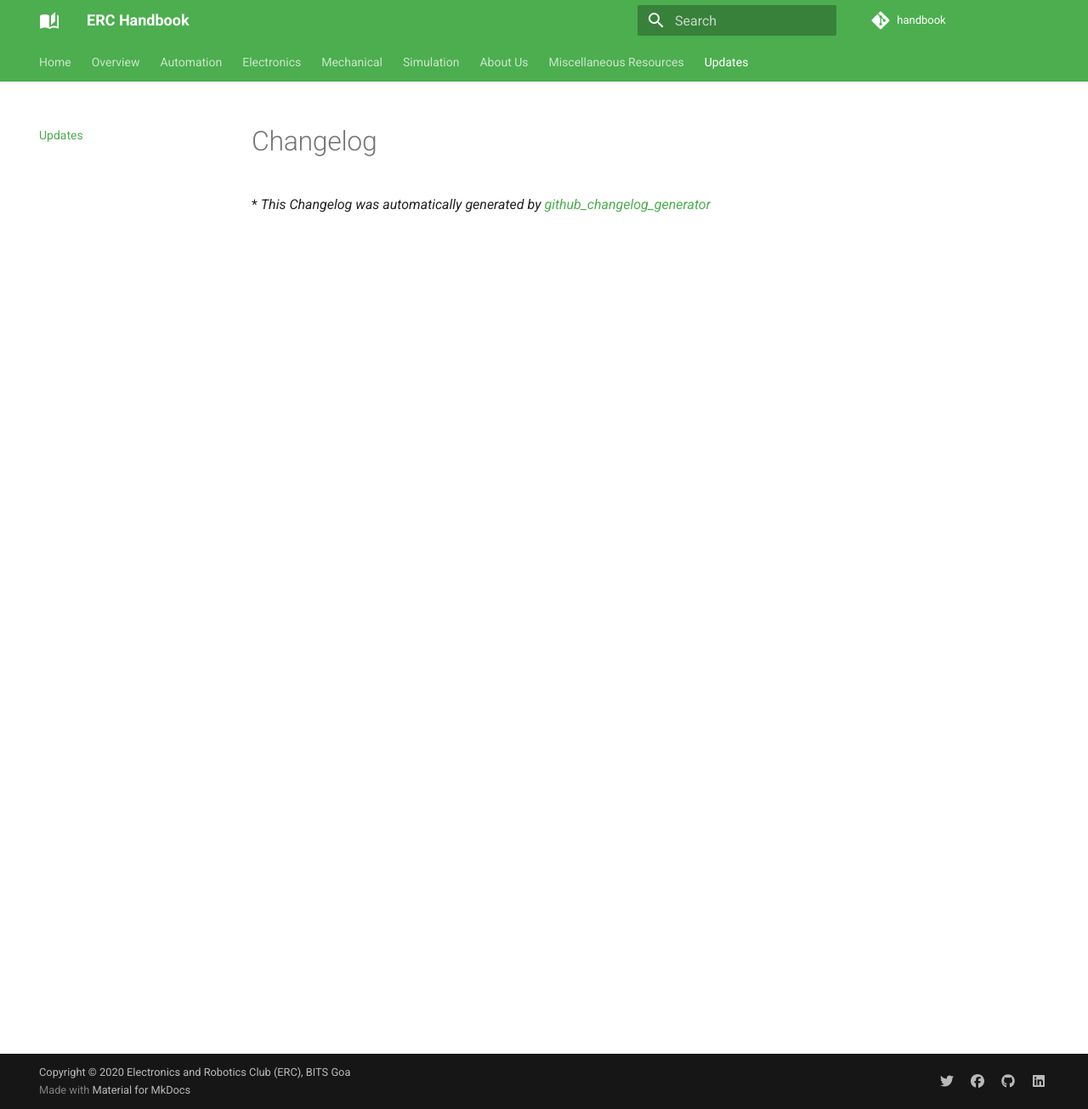
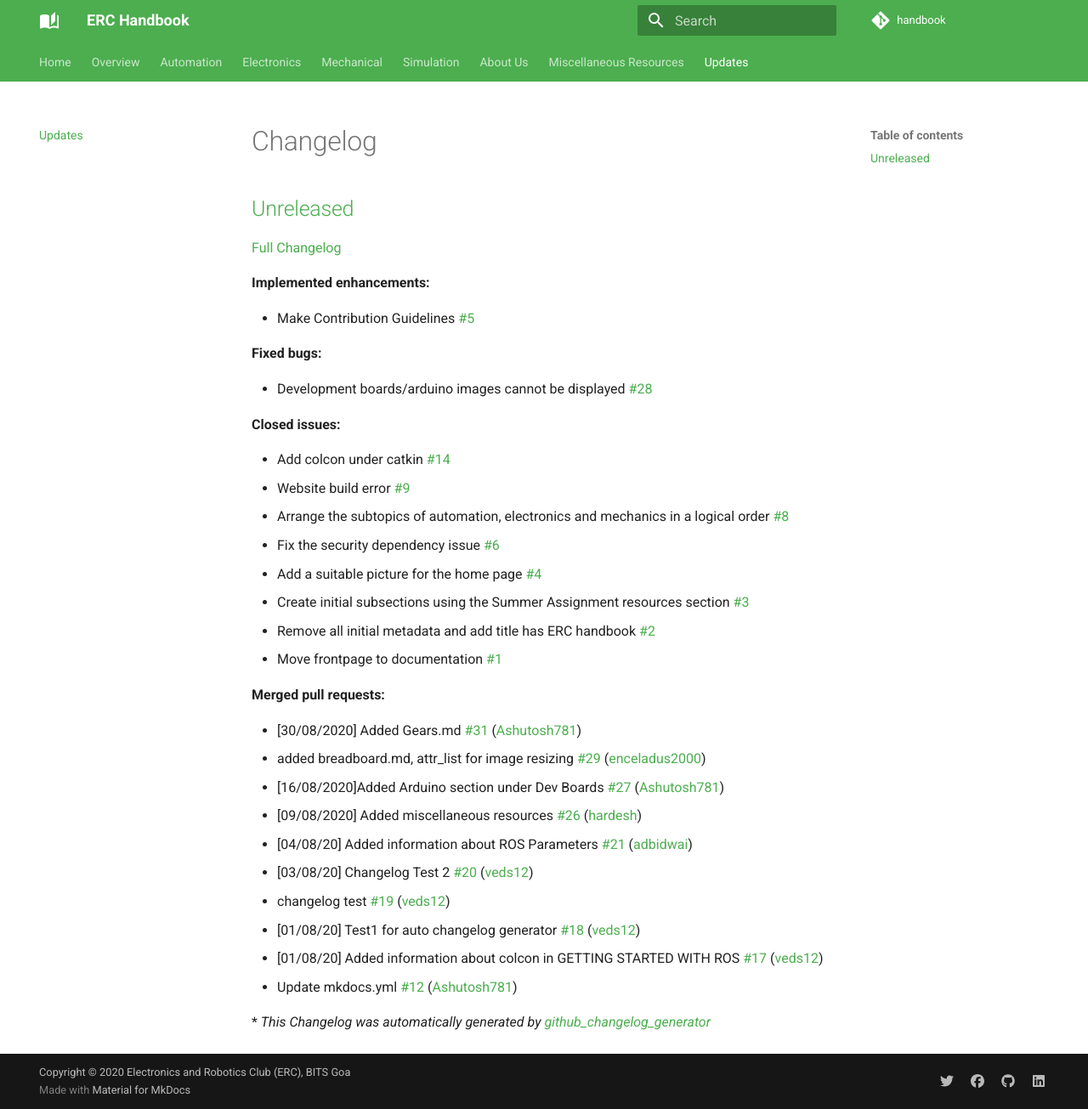
Before and after one commit to ERC-BPGC/handbook, an MkDocs documentation site: the page built from docs/CHANGELOG.md, in a window 1280 px wide and 1305 px high. Shown: the whole window at 85% size. Built offline with MkDocs 1.6.1 and Material for MkDocs 9.7.7, drawn with Linux system fonts in a browser that asks for light colours; comment, search, counter and statistics services are not loaded.

Commit message:
Updated CHANGELOG.md

```diff
--- a/docs/CHANGELOG.md
+++ b/docs/CHANGELOG.md
@@ -1,4 +1,40 @@
 # Changelog
+
+## [Unreleased](https://github.com/ERC-BPGC/handbook/tree/HEAD)
+
+[Full Changelog](https://github.com/ERC-BPGC/handbook/compare/ef9957bc9c7386b7735728f7016ccb5eb2a81e79...HEAD)
+
+**Implemented enhancements:**
+
+- Make Contribution Guidelines [\#5](https://github.com/ERC-BPGC/handbook/issues/5)
+
+**Fixed bugs:**
+
+- Development boards/arduino images cannot be displayed [\#28](https://github.com/ERC-BPGC/handbook/issues/28)
+
+**Closed issues:**
+
+- Add colcon under catkin [\#14](https://github.com/ERC-BPGC/handbook/issues/14)
+- Website build error [\#9](https://github.com/ERC-BPGC/handbook/issues/9)
+- Arrange the subtopics of automation, electronics and mechanics in a logical order [\#8](https://github.com/ERC-BPGC/handbook/issues/8)
+- Fix the security dependency issue [\#6](https://github.com/ERC-BPGC/handbook/issues/6)
+- Add a suitable picture for the home page [\#4](https://github.com/ERC-BPGC/handbook/issues/4)
+- Create initial subsections using the Summer Assignment resources section [\#3](https://github.com/ERC-BPGC/handbook/issues/3)
+- Remove all initial metadata and add title has ERC handbook [\#2](https://github.com/ERC-BPGC/handbook/issues/2)
+- Move frontpage to documentation [\#1](https://github.com/ERC-BPGC/handbook/issues/1)
+
+**Merged pull requests:**
+
+- \[30/08/2020\] Added Gears.md [\#31](https://github.com/ERC-BPGC/handbook/pull/31) ([Ashutosh781](https://github.com/Ashutosh781))
+- added breadboard.md, attr\_list for image resizing [\#29](https://github.com/ERC-BPGC/handbook/pull/29) ([enceladus2000](https://github.com/enceladus2000))
+- \[16/08/2020\]Added Arduino section under Dev Boards [\#27](https://github.com/ERC-BPGC/handbook/pull/27) ([Ashutosh781](https://github.com/Ashutosh781))
+- \[09/08/2020\] Added miscellaneous resources [\#26](https://github.com/ERC-BPGC/handbook/pull/26) ([hardesh](https://github.com/hardesh))
+- \[04/08/20\] Added information about ROS Parameters [\#21](https://github.com/ERC-BPGC/handbook/pull/21) ([adbidwai](https://github.com/adbidwai))
+- \[03/08/20\] Changelog Test 2 [\#20](https://github.com/ERC-BPGC/handbook/pull/20) ([veds12](https://github.com/veds12))
+- changelog test [\#19](https://github.com/ERC-BPGC/handbook/pull/19) ([veds12](https://github.com/veds12))
+- \[01/08/20\] Test1 for auto changelog generator [\#18](https://github.com/ERC-BPGC/handbook/pull/18) ([veds12](https://github.com/veds12))
+- \[01/08/20\] Added information about colcon in GETTING STARTED WITH ROS [\#17](https://github.com/ERC-BPGC/handbook/pull/17) ([veds12](https://github.com/veds12))
+- Update mkdocs.yml [\#12](https://github.com/ERC-BPGC/handbook/pull/12) ([Ashutosh781](https://github.com/Ashutosh781))
 
 
 
```
